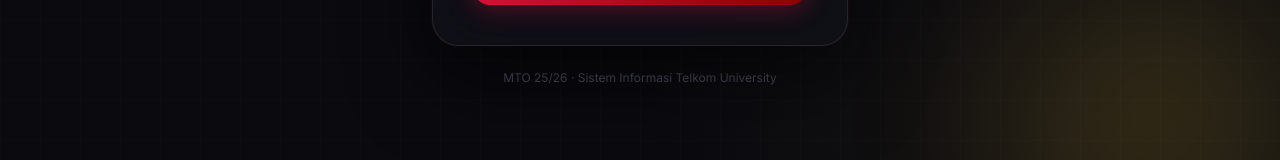
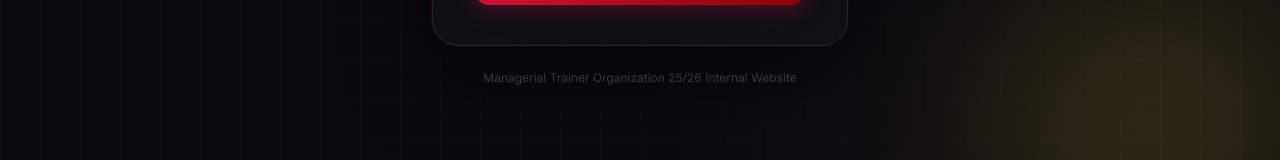
Before and after one commit to MaurellioChristopher/MTO-Hub-final, a Next.js app: page /login in a window 1280 px wide. Shown: the part 620-780 px from the top of the page. Built offline with nearby package versions, Linux system fonts and the light colour scheme.

Commit message:
Fix login

```diff
--- a/app/(auth)/login/page.tsx
+++ b/app/(auth)/login/page.tsx
@@ -100,7 +100,7 @@ export default function LoginPage() {
 
         {/* Bottom tagline */}
         <p className="mt-6 text-center text-xs text-muted-foreground/60">
-          MTO 25/26 · Sistem Informasi Telkom University
+          Managerial Trainer Organization 25/26 Internal Website
         </p>
       </div>
     </main>
```
